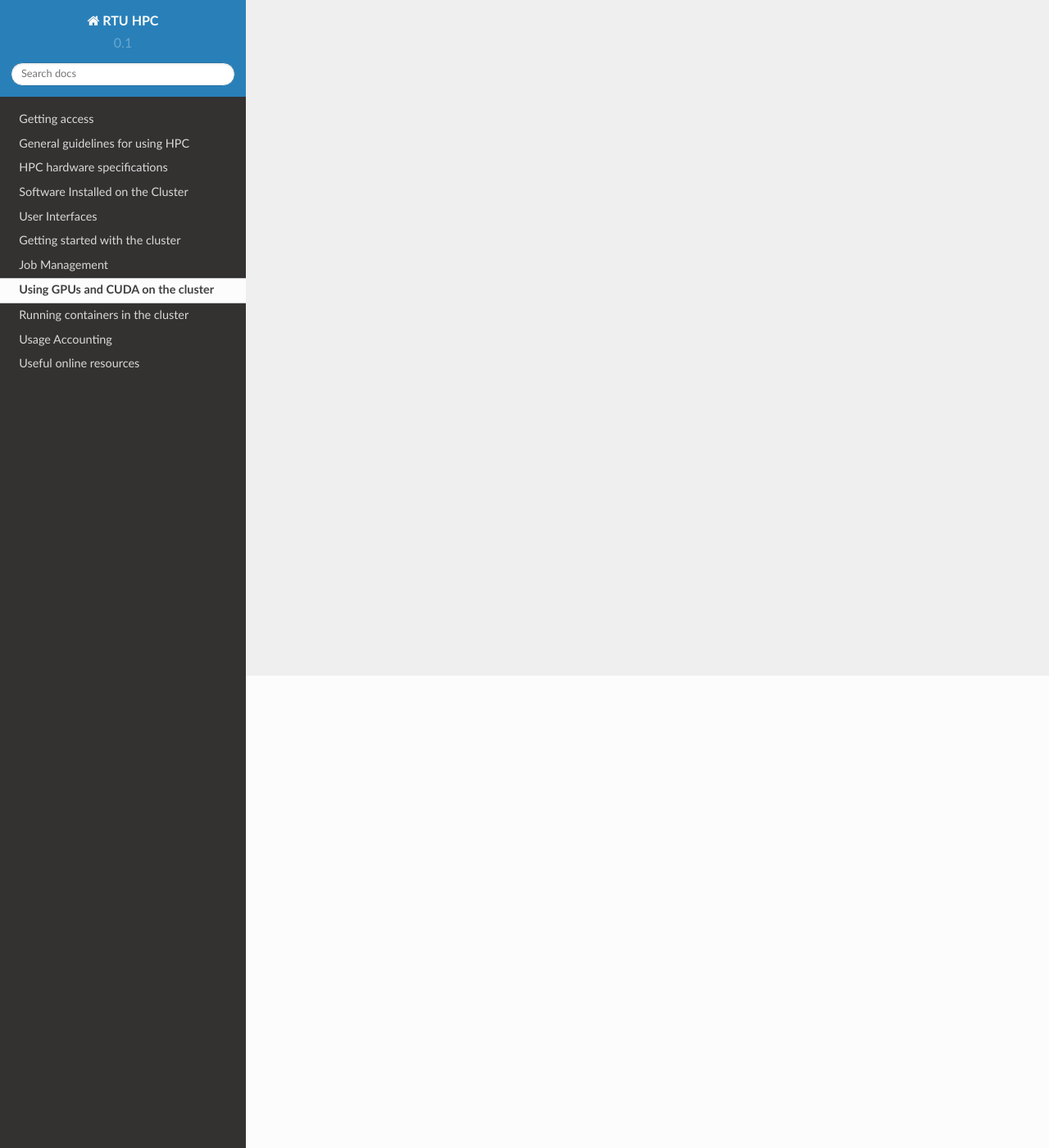
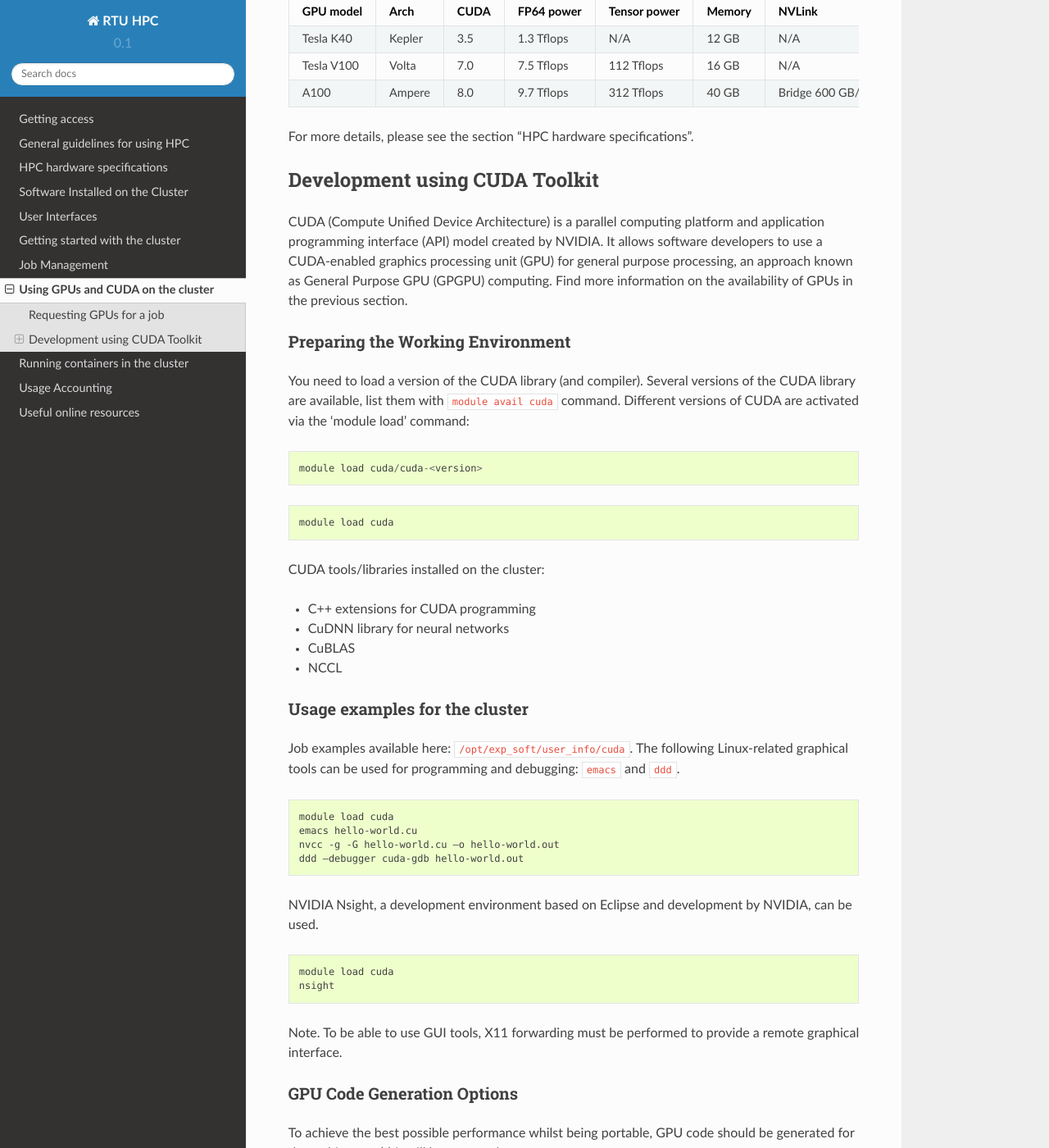
Before and after one commit to rtuhpc/hpc-manual, a Sphinx documentation site: the page built from doc/08_gpu_cuda.md, in a window 1280 px wide and 1400 px high, scrolled down 576 px. Shown: the whole window at 82% size. Built offline with Sphinx 7.4.7 and the Read the Docs theme 2.0.0, drawn with Linux system fonts in a browser that asks for light colours; some of the changed text lies outside the part shown.

Commit message:
Update 08_gpu_cuda.md

````diff
--- a/doc/08_gpu_cuda.md
+++ b/doc/08_gpu_cuda.md
@@ -1,3 +1,69 @@
 # Using GPUs and CUDA on the cluster
+This section describes best practices for using GPUs and CUDA framework on the HPC cluster.
+## Requesting GPUs for a job
+GPUs can be requested in a similar way as other cluster resources.
+```
+qsub -l nodes=1:ppn=1:gpus=1:shared
+```
+Additionally, it is possible to specify compute mode for a GPU:
+- `shared`: GPU available for multiple processes
+- `exclusive_process`: only one compute process is allowed to run on the GPU
+To request specific GPU model additionally specify the feature parameter: `-l feature=v100`
 
-cuda
+GPUs available on the cluster “Rudens”:
+| GPU model | Arch | CUDA  | FP64 power |	Tensor power |	Memory | NVLink| qsub feature |
+| --------- | ---- | ----- | ---------- | ------------ | ------- | ------|------------- |
+| Tesla K40 |	Kepler | 3.5 | 1.3 Tflops |	N/A |	12 GB |	N/A | k40 |
+| Tesla V100 |	Volta |	7.0 |	7.5 Tflops |	112  Tflops |	16 GB | N/A |	v100 |
+| A100 | Ampere | 8.0 | 9.7 Tflops | 312 Tflops | 40 GB | Bridge 600 GB/s | a100 |
+
+For more details, please see the section “HPC hardware specifications”.
+
+## Development using CUDA Toolkit
+CUDA (Compute Unified Device Architecture) is a parallel computing platform and application programming interface (API) model created by NVIDIA. It allows software developers to use a CUDA-enabled graphics processing unit (GPU) for general purpose processing, an approach known as General Purpose GPU (GPGPU) computing. Find more information on the availability of GPUs in the previous section.
+### Preparing the Working Environment
+You need to load a version of the CUDA library (and compiler). Several versions of the CUDA library are available, list them with `module avail cuda` command. Different versions of CUDA are activated via the ‘module load’ command:
+```
+module load cuda/cuda-<version>
+```
+
+```
+module load cuda
+```
+
+ CUDA tools/libraries installed on the cluster:
+- C++ extensions for CUDA programming
+- CuDNN library for neural networks
+- CuBLAS
+- NCCL
+
+### Usage examples for the cluster
+Job examples available here: `/opt/exp_soft/user_info/cuda`.
+The following Linux-related graphical tools can be used for programming and debugging:
+`emacs` and `ddd`.
+```
+module load cuda
+emacs hello-world.cu
+nvcc -g -G hello-world.cu –o hello-world.out
+ddd –debugger cuda-gdb hello-world.out
+```
+NVIDIA Nsight, a development environment based on Eclipse and development by NVIDIA, can be used.
+```
+module load cuda
+nsight
+```
+Note. To be able to use GUI tools, X11 forwarding must be performed to provide a remote graphical interface.
+
+### GPU Code Generation Options
+To achieve the best possible performance whilst being portable, GPU code should be generated for the architecture(s) it will be executed upon.
+
+That is controlled by specifying `-gencode` arguments to NVCC which, unlike the `-arch` and `-code` arguments, allows for ‘fatbinary’ executables that are optimised for multiple device architectures.
+
+Each `-gencode` argument requires two values, the virtual architecture and real architecture, for use in NVCC’s two-stage compilation. I.e. `-gencode=arch=compute_60, code=sm_60` specifies a virtual architecture of compute_60 and real architecture `sm_60`.
+
+The minimum specified virtual architecture must be less than or equal to the GPU's Compute Capability used to execute the code.
+To build a CUDA application which targets any GPU on HPC cluster “Rudens”, use the following -gencode arguments (for CUDA 8.0):
+```
+nvcc filename.cu \
+   -gencode=arch=compute_35,code=sm_35 \
+```
````
